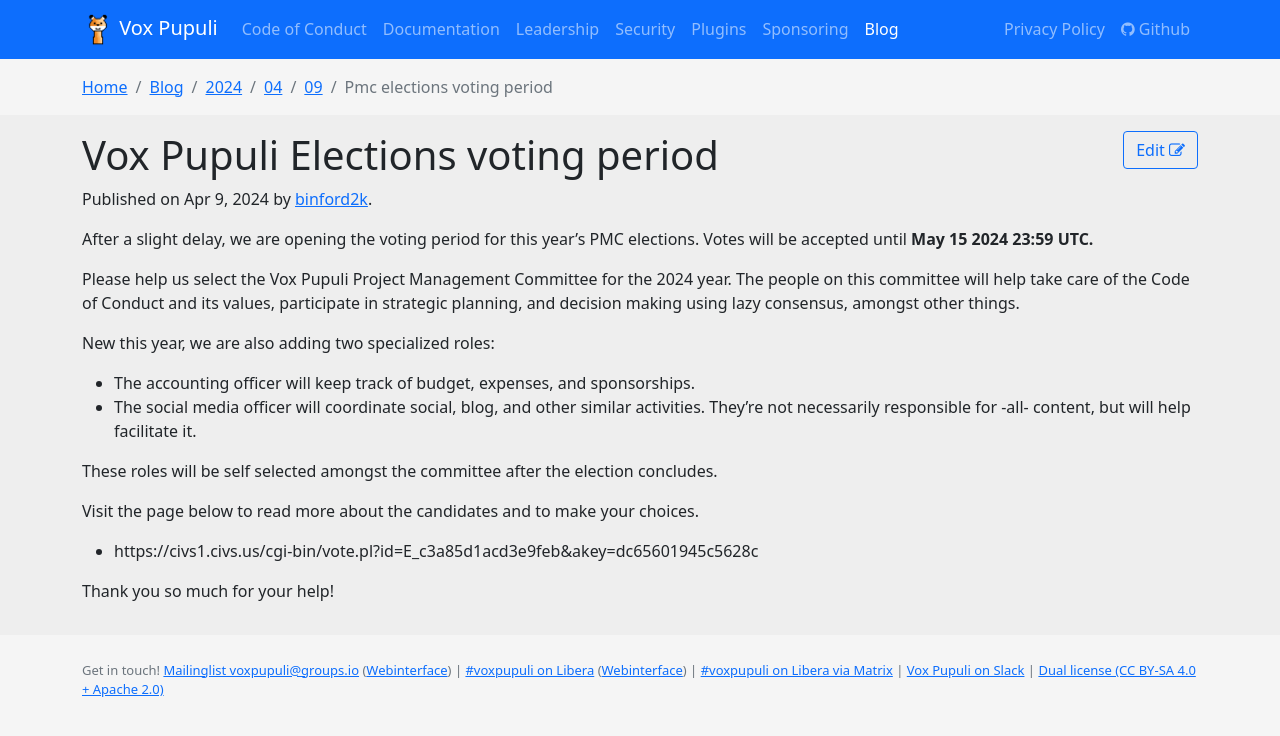
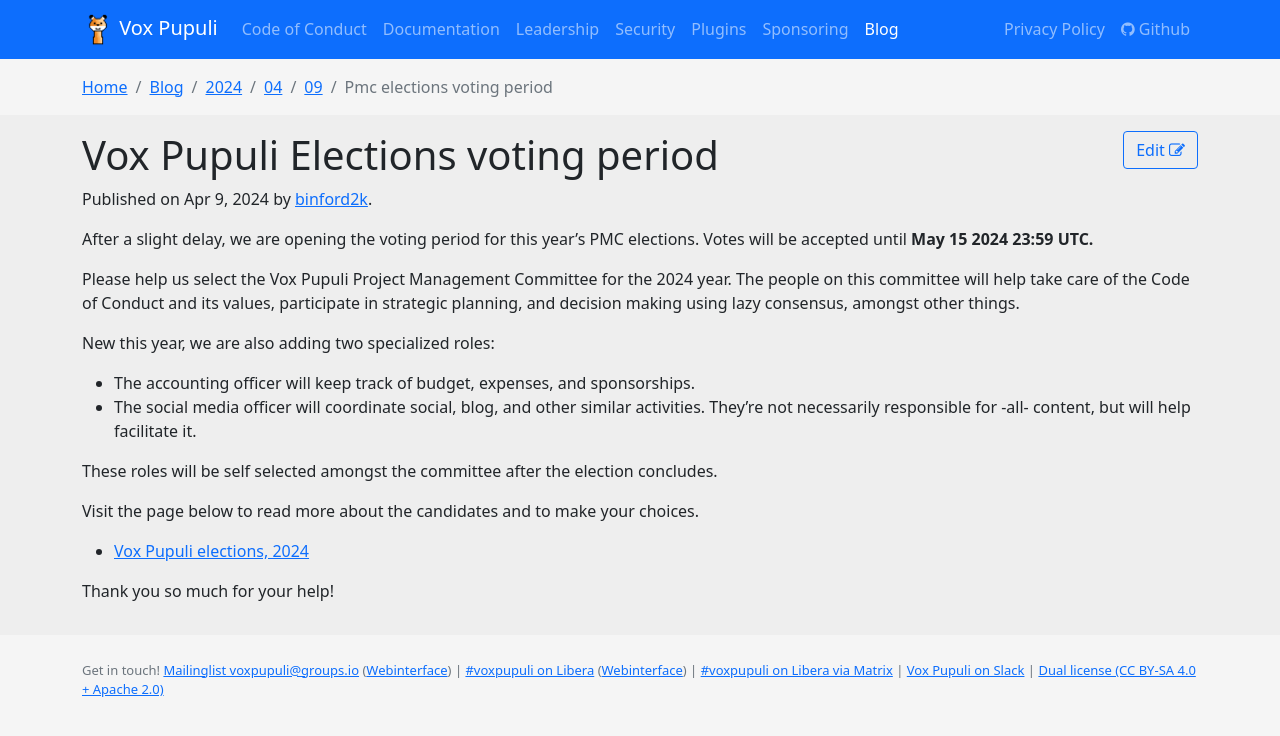
Before and after one commit to voxpupuli/voxpupuli.github.io, a Jekyll site: the page built from _posts/2024-04-09-pmc-elections-voting-period.md, in a window 1280 px wide. Shown: the top 736 px of the page. Built offline with Jekyll 4.4.1, drawn with Linux system fonts in a browser that asks for light colours; nearby versions of some CDN libraries.

Commit message:
Fix link

```diff
--- a/_posts/2024-04-09-pmc-elections-voting-period.md
+++ b/_posts/2024-04-09-pmc-elections-voting-period.md
@@ -24,6 +24,6 @@
 
 Visit the page below to read more about the candidates and to make your choices.
 
-- https://civs1.civs.us/cgi-bin/vote.pl?id=E_c3a85d1acd3e9feb&akey=dc65601945c5628c
+- [Vox Pupuli elections, 2024](https://civs1.civs.us/cgi-bin/vote.pl?id=E_c3a85d1acd3e9feb&akey=dc65601945c5628c)
 
 Thank you so much for your help!
```
